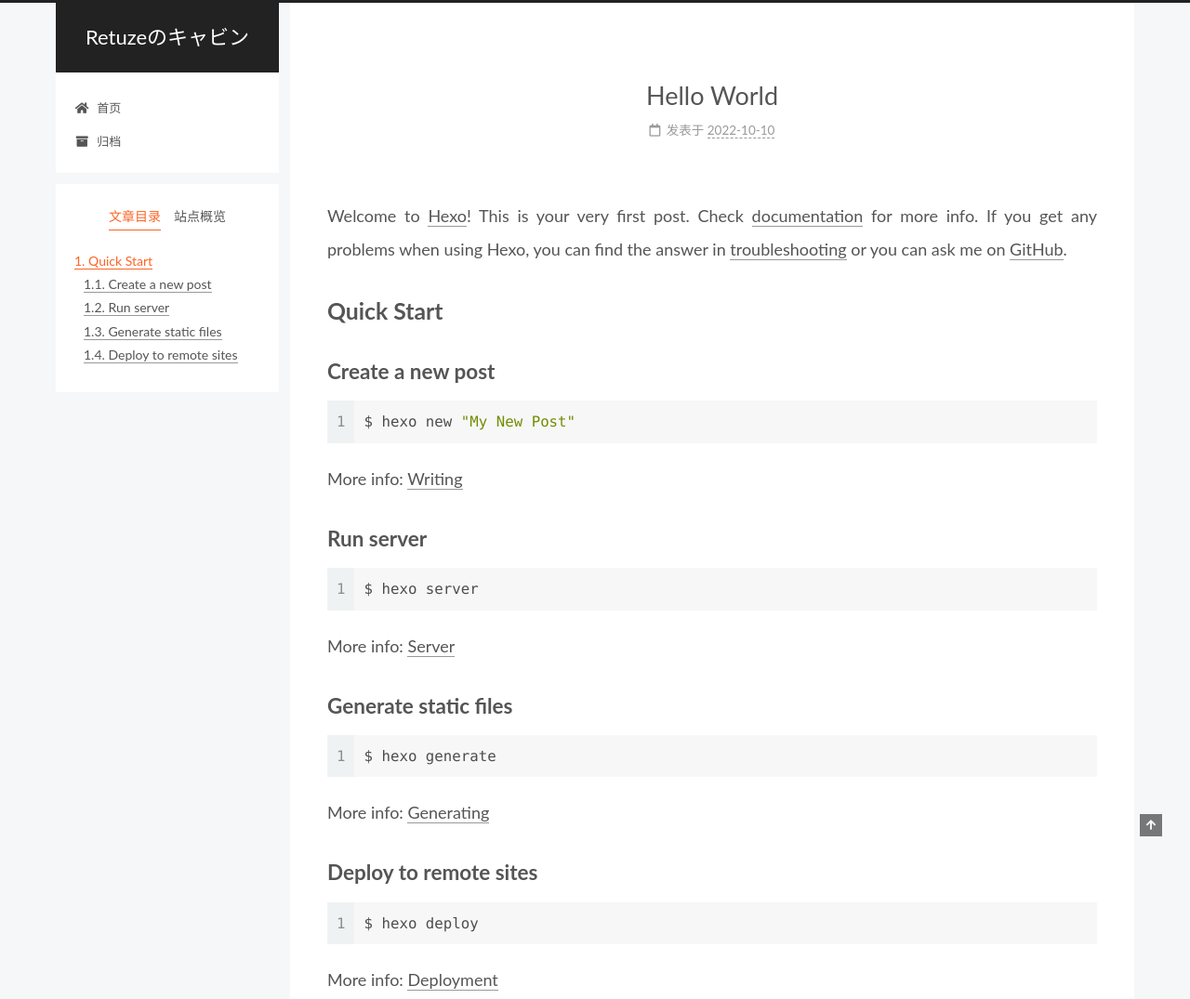
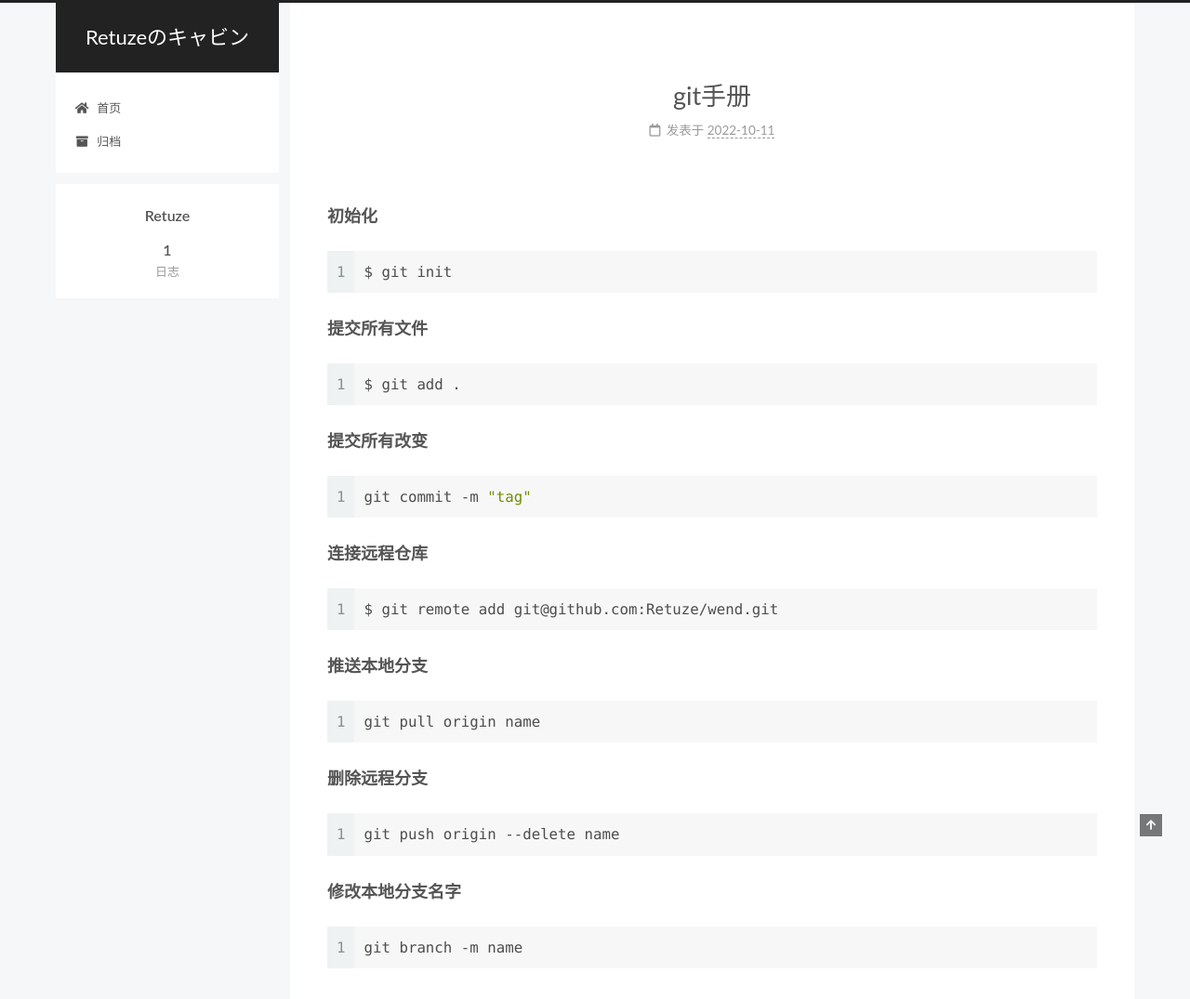
Before and after one commit to Retuze/wend, a plain HTML site: page 2022/10/11/git手册/index.html in a window 1280 px wide. Shown: the top 1075 px of the page at 93% size. Drawn offline with Linux system fonts and the light colour scheme.

Commit message:
Site updated: 2022-10-11 16:14:13

```diff
--- a/2022/10/10/hello-world/index.html
+++ b/2022/10/11/git手册/index.html
@@ -20,19 +20,19 @@
     var CONFIG = {"hostname":"retuze.github.io","root":"/wend/","scheme":"Pisces","version":"7.8.0","exturl":false,"sidebar":{"position":"left","display":"post","padding":18,"offset":12,"onmobile":false},"copycode":{"enable":false,"show_result":false,"style":null},"back2top":{"enable":true,"sidebar":false,"scrollpercent":false},"bookmark":{"enable":false,"color":"#222","save":"auto"},"fancybox":false,"mediumzoom":false,"lazyload":false,"pangu":false,"comments":{"style":"tabs","active":null,"storage":true,"lazyload":false,"nav":null},"algolia":{"hits":{"per_page":10},"labels":{"input_placeholder":"Search for Posts","hits_empty":"We didn't find any results for the search: ${query}","hits_stats":"${hits} results found in ${time} ms"}},"localsearch":{"enable":false,"trigger":"auto","top_n_per_article":1,"unescape":false,"preload":false},"motion":{"enable":true,"async":false,"transition":{"post_block":"fadeIn","post_header":"slideDownIn","post_body":"slideDownIn","coll_header":"slideLeftIn","sidebar":"slideUpIn"}}};
   </script>
 
-  <meta name="description" content="Welcome to Hexo! This is your very first post. Check documentation for more info. If you get any problems when using Hexo, you can find the answer in troubleshooting or you can ask me on GitHub. Quick">
+  <meta name="description" content="初始化 1$ git init 提交所有文件 1$ git add . 提交所有改变 1git commit -m &quot;tag&quot; 连接远程仓库 1$ git remote add git@github.com:Retuze&#x2F;wend.git 推送本地分支 1git pull origin name 删除远程分支 1git push origin --delete name 修改本">
 <meta property="og:type" content="article">
-<meta property="og:title" content="Hello World">
-<meta property="og:url" content="https://retuze.github.io/wend/2022/10/10/hello-world/index.html">
+<meta property="og:title" content="git手册">
+<meta property="og:url" content="https://retuze.github.io/wend/2022/10/11/git%E6%89%8B%E5%86%8C/index.html">
 <meta property="og:site_name" content="Retuzeのキャビン">
-<meta property="og:description" content="Welcome to Hexo! This is your very first post. Check documentation for more info. If you get any problems when using Hexo, you can find the answer in troubleshooting or you can ask me on GitHub. Quick">
+<meta property="og:description" content="初始化 1$ git init 提交所有文件 1$ git add . 提交所有改变 1git commit -m &quot;tag&quot; 连接远程仓库 1$ git remote add git@github.com:Retuze&#x2F;wend.git 推送本地分支 1git pull origin name 删除远程分支 1git push origin --delete name 修改本">
 <meta property="og:locale" content="zh_CN">
-<meta property="article:published_time" content="2022-10-10T07:10:33.808Z">
-<meta property="article:modified_time" content="2022-10-10T07:10:33.808Z">
+<meta property="article:published_time" content="2022-10-11T08:00:47.000Z">
+<meta property="article:modified_time" content="2022-10-11T08:13:12.798Z">
 <meta property="article:author" content="Retuze">
 <meta name="twitter:card" content="summary">
 
-<link rel="canonical" href="https://retuze.github.io/wend/2022/10/10/hello-world/">
+<link rel="canonical" href="https://retuze.github.io/wend/2022/10/11/git%E6%89%8B%E5%86%8C/">
 
 
 <script id="page-configurations">
@@ -45,7 +45,7 @@
   };
 </script>
 
-  <title>Hello World | Retuzeのキャビン</title>
+  <title>git手册 | Retuzeのキャビン</title>
 
 
 
@@ -150,7 +150,7 @@
 
 
   <article itemscope itemtype="http://schema.org/Article" class="post-block" lang="zh-CN">
-    <link itemprop="mainEntityOfPage" href="https://retuze.github.io/wend/2022/10/10/hello-world/">
+    <link itemprop="mainEntityOfPage" href="https://retuze.github.io/wend/2022/10/11/git%E6%89%8B%E5%86%8C/">
 
     <span hidden itemprop="author" itemscope itemtype="http://schema.org/Person">
       <meta itemprop="image" content="/wend/images/avatar.gif">
@@ -163,7 +163,7 @@
     </span>
       <header class="post-header">
         <h1 class="post-title" itemprop="name headline">
-          Hello World
+          git手册
         </h1>
 
         <div class="post-meta">
@@ -173,7 +173,8 @@
               </span>
               <span class="post-meta-item-text">发表于</span>
 
-              <time title="创建时间：2022-10-10 15:10:33" itemprop="dateCreated datePublished" datetime="2022-10-10T15:10:33+08:00">2022-10-10</time>
+
+              <time title="创建时间：2022-10-11 16:00:47 / 修改时间：16:13:12" itemprop="dateCreated datePublished" datetime="2022-10-11T16:00:47+08:00">2022-10-11</time>
             </span>
 
 
@@ -187,19 +188,20 @@
     <div class="post-body" itemprop="articleBody">
 
 
-        <p>Welcome to <a target="_blank" rel="noopener" href="https://hexo.io/">Hexo</a>! This is your very first post. Check <a target="_blank" rel="noopener" href="https://hexo.io/docs/">documentation</a> for more info. If you get any problems when using Hexo, you can find the answer in <a target="_blank" rel="noopener" href="https://hexo.io/docs/troubleshooting.html">troubleshooting</a> or you can ask me on <a target="_blank" rel="noopener" href="https://github.com/hexojs/hexo/issues">GitHub</a>.</p>
-<h2 id="Quick-Start"><a href="#Quick-Start" class="headerlink" title="Quick Start"></a>Quick Start</h2><h3 id="Create-a-new-post"><a href="#Create-a-new-post" class="headerlink" title="Create a new post"></a>Create a new post</h3><figure class="highlight bash"><table><tr><td class="gutter"><pre><span class="line">1</span><br></pre></td><td class="code"><pre><span class="line">$ hexo new <span class="string">&quot;My New Post&quot;</span></span><br></pre></td></tr></table></figure>
-
-<p>More info: <a target="_blank" rel="noopener" href="https://hexo.io/docs/writing.html">Writing</a></p>
-<h3 id="Run-server"><a href="#Run-server" class="headerlink" title="Run server"></a>Run server</h3><figure class="highlight bash"><table><tr><td class="gutter"><pre><span class="line">1</span><br></pre></td><td class="code"><pre><span class="line">$ hexo server</span><br></pre></td></tr></table></figure>
-
-<p>More info: <a target="_blank" rel="noopener" href="https://hexo.io/docs/server.html">Server</a></p>
-<h3 id="Generate-static-files"><a href="#Generate-static-files" class="headerlink" title="Generate static files"></a>Generate static files</h3><figure class="highlight bash"><table><tr><td class="gutter"><pre><span class="line">1</span><br></pre></td><td class="code"><pre><span class="line">$ hexo generate</span><br></pre></td></tr></table></figure>
-
-<p>More info: <a target="_blank" rel="noopener" href="https://hexo.io/docs/generating.html">Generating</a></p>
-<h3 id="Deploy-to-remote-sites"><a href="#Deploy-to-remote-sites" class="headerlink" title="Deploy to remote sites"></a>Deploy to remote sites</h3><figure class="highlight bash"><table><tr><td class="gutter"><pre><span class="line">1</span><br></pre></td><td class="code"><pre><span class="line">$ hexo deploy</span><br></pre></td></tr></table></figure>
-
-<p>More info: <a target="_blank" rel="noopener" href="https://hexo.io/docs/one-command-deployment.html">Deployment</a></p>
+        <p><strong>初始化</strong></p>
+<figure class="highlight bash"><table><tr><td class="gutter"><pre><span class="line">1</span><br></pre></td><td class="code"><pre><span class="line">$ git init</span><br></pre></td></tr></table></figure>
+<p><strong>提交所有文件</strong></p>
+<figure class="highlight bash"><table><tr><td class="gutter"><pre><span class="line">1</span><br></pre></td><td class="code"><pre><span class="line">$ git add .</span><br></pre></td></tr></table></figure>
+<p><strong>提交所有改变</strong></p>
+<figure class="highlight bash"><table><tr><td class="gutter"><pre><span class="line">1</span><br></pre></td><td class="code"><pre><span class="line">git commit -m <span class="string">&quot;tag&quot;</span></span><br></pre></td></tr></table></figure>
+<p><strong>连接远程仓库</strong></p>
+<figure class="highlight bash"><table><tr><td class="gutter"><pre><span class="line">1</span><br></pre></td><td class="code"><pre><span class="line">$ git remote add git@github.com:Retuze/wend.git</span><br></pre></td></tr></table></figure>
+<p><strong>推送本地分支</strong></p>
+<figure class="highlight bash"><table><tr><td class="gutter"><pre><span class="line">1</span><br></pre></td><td class="code"><pre><span class="line">git pull origin name</span><br></pre></td></tr></table></figure>
+<p><strong>删除远程分支</strong></p>
+<figure class="highlight bash"><table><tr><td class="gutter"><pre><span class="line">1</span><br></pre></td><td class="code"><pre><span class="line">git push origin --delete name</span><br></pre></td></tr></table></figure>
+<p><strong>修改本地分支名字</strong></p>
+<figure class="highlight bash"><table><tr><td class="gutter"><pre><span class="line">1</span><br></pre></td><td class="code"><pre><span class="line">git branch -m name</span><br></pre></td></tr></table></figure>
 
     </div>
 
@@ -270,7 +272,6 @@
 
       <!--noindex-->
       <div class="post-toc-wrap sidebar-panel">
-          <div class="post-toc motion-element"><ol class="nav"><li class="nav-item nav-level-2"><a class="nav-link" href="#Quick-Start"><span class="nav-number">1.</span> <span class="nav-text">Quick Start</span></a><ol class="nav-child"><li class="nav-item nav-level-3"><a class="nav-link" href="#Create-a-new-post"><span class="nav-number">1.1.</span> <span class="nav-text">Create a new post</span></a></li><li class="nav-item nav-level-3"><a class="nav-link" href="#Run-server"><span class="nav-number">1.2.</span> <span class="nav-text">Run server</span></a></li><li class="nav-item nav-level-3"><a class="nav-link" href="#Generate-static-files"><span class="nav-number">1.3.</span> <span class="nav-text">Generate static files</span></a></li><li class="nav-item nav-level-3"><a class="nav-link" href="#Deploy-to-remote-sites"><span class="nav-number">1.4.</span> <span class="nav-text">Deploy to remote sites</span></a></li></ol></li></ol></div>
       </div>
       <!--/noindex-->
 
--- a/css/main.css
+++ b/css/main.css
@@ -1168,7 +1168,7 @@ pre .javascript .function {
 }
 .links-of-author a::before,
 .links-of-author span.exturl::before {
-  background: #ffb8ac;
+  background: #1ddb8b;
   border-radius: 50%;
   content: ' ';
   display: inline-block;
```
Also changed, not shown: archives/2022/10/index.html (+5 -5 lines), archives/2022/index.html (+5 -5 lines), archives/index.html (+5 -5 lines), index.html (+18 -16 lines).
